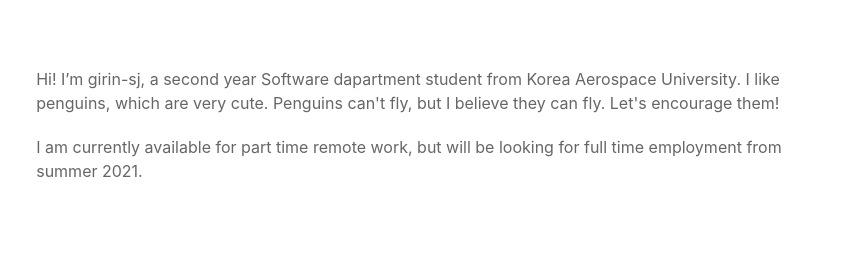
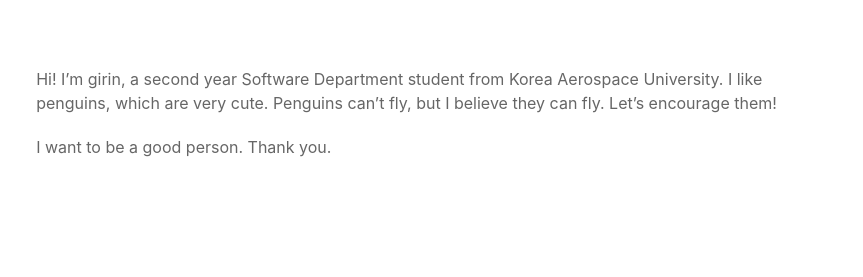
Before and after one commit to girin-sj/girin-sj.github.io, a plain HTML site: page about/index.html in a window 1280 px wide. Shown: the part 209-486 px from the top of the page, 417-1280 px from the left. Drawn offline with nearby package versions, Linux system fonts and the light colour scheme.

```diff
--- a/about/index.html
+++ b/about/index.html
@@ -3,21 +3,17 @@
     html {
         height: 100vh;
     }
-
     body {
         min-height: 100vh;
         display: grid;
         grid-template-rows: 1fr auto;
     }
-
     .footer {
         grid-row-start: 2;
         grid-row-end: 3;
     }
 </style>
-<html lang="en-us">
-
-<head>
+<html lang="en-us"><head>
   <meta charset="utf-8">
   <title>My New Hugo Site</title>
 
@@ -40,8 +36,7 @@
 
   <link rel="stylesheet" href="/css/syntax.min.css" integrity="" media="screen">
 
-  <link rel="alternate" type="application/rss+xml" href="http://girin-sj.github.io/about/index.xml"
-    title="My New Hugo Site" />
+  <link rel="alternate" type="application/rss+xml" href="http://girin-sj.github.io/about/index.xml" title="My New Hugo Site" />
 <script src="https://cdn.jsdelivr.net/npm/mailgo@0.9.14/dist/mailgo.min.js" defer></script>
 
   <!--Favicon-->
@@ -51,10 +46,8 @@
   <link rel="manifest" href="/site.webmanifest">
 
 </head>
-
 <body class="about">
-  <div class="wrapper">
-    <div uk-sticky="sel-target: .uk-navbar-container; cls-active: uk-navbar-sticky; bottom: #transparent-sticky-navbar">
+    <div class="wrapper"><div uk-sticky="sel-target: .uk-navbar-container; cls-active: uk-navbar-sticky; bottom: #transparent-sticky-navbar">
     <nav class="uk-navbar-container uk-margin" uk-navbar="mode: click;" style="padding-right: 3rem">
         <div class="uk-navbar-right">
             <ul class="uk-navbar-nav uk-visible@s">
@@ -71,7 +64,8 @@
 
 
 
-            <li class="uk-active"><a style="font-size: 18px; text-transform:none" href="/about">About</a></li>
+                <li class="uk-active"><a style="font-size: 18px; text-transform:none"
+                        href="/about">About</a></li>
 
 
 
@@ -186,11 +180,10 @@
         <img src="http://girin-sj.github.io/images/about/profile.jpg" alt="author">
       </div>
       <div class="uk-width-expand@m">
-            <p>Hi! I&rsquo;m girin-sj, a second year Software dapartment student from Korea Aerospace University.
+        <p>Hi! I&rsquo;m girin, a second year Software Department student from Korea Aerospace University.
 I like penguins, which are very cute.
-              Penguins can't fly, but I believe they can fly. Let's encourage them!</p>
-            <p>I am currently available for part time remote work, but will be looking for full time employment from
-              summer 2021.</p>
+Penguins can&rsquo;t fly, but I believe they can fly. Let&rsquo;s encourage them!</p>
+<p>I want to be a good person. Thank you.</p>
 
       </div>
     </div>
@@ -216,7 +209,8 @@
       <div>
         <h5 class="uk-margin-small-bottom">Address</h5>
           <div uk-lightbox>
-            <a href="" data-caption="대한민국 경기도 고양시 덕양구" data-type="iframe">대한민국 경기도 고양시 덕양구</a>
+            <a href="" data-caption="대한민국 경기도 고양시 덕양구"
+               data-type="iframe">대한민국 경기도 고양시 덕양구</a>
           </div>
       </div>
     </div>
@@ -241,5 +235,4 @@
 <script src="https://cdn.jsdelivr.net/npm/uikit@3.2.6/dist/js/uikit-icons.min.js"></script>
 
 </body>
-
 </html>
```
Lines whose indentation alone changed are shown as unchanged.
